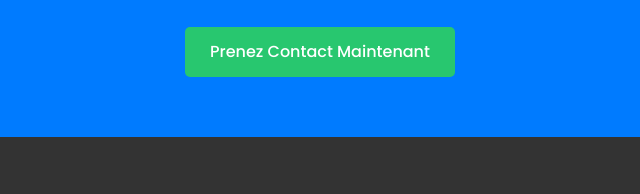
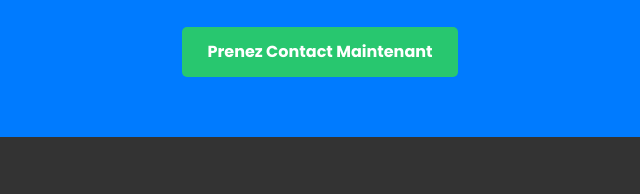
Before and after one commit to Xprriacst/polaris.ia, a plain HTML site: page index.html in a window 1280 px wide. Shown: the part 3861-4055 px from the top of the page, 320-960 px from the left. Drawn offline with nearby package versions, Linux system fonts and the light colour scheme; a small style sheet from the web is missing.

Commit message:
Update styles.css

```diff
--- a/css/styles.css
+++ b/css/styles.css
@@ -1,4 +1,4 @@
-/* === Styles généraux === */
+/* === Styles gÃ©nÃ©raux === */
 * {
   margin: 0;
   padding: 0;
@@ -17,7 +17,7 @@ body {
   margin: auto;
 }
 
-/* === En-tête === */
+/* === En-tÃªte === */
 header {
   background-color: #fff;
   padding: 20px 0;
@@ -78,6 +78,9 @@ nav {
 
 /* === Bouton === */
 .btn {
+  background-color: #007BFF;
+  font-weight: 600;
+  transition: background-color 0.3s, transform 0.3s, box-shadow 0.3s;
   display: inline-block;
   background-color: #28C76F;
   color: #fff;
@@ -89,11 +92,13 @@ nav {
 }
 
 .btn:hover {
+  background-color: #0056b3;
+  box-shadow: 0 4px 8px rgba(0, 0, 0, 0.1);
   background-color: #1eac5d;
   transform: translateY(-2px);
 }
 
-/* === Bannière principale === */
+/* === BanniÃ¨re principale === */
 .hero {
   display: flex;
   align-items: center;
@@ -141,7 +146,7 @@ nav {
   text-align: center;
 }
 
-/* === Section Comment Ça Marche === */
+/* === Section Comment Ã‡a Marche === */
 .features {
   padding: 80px 0;
 }
@@ -178,7 +183,7 @@ nav {
   color: #666;
 }
 
-/* === Section Bénéfices Clés === */
+/* === Section BÃ©nÃ©fices ClÃ©s === */
 .benefits {
   background-color: #f8f8f8;
   padding: 80px 0;
@@ -261,7 +266,7 @@ nav {
   color: #666;
 }
 
-/* === Témoignages === */
+/* === TÃ©moignages === */
 .testimonials {
   padding: 80px 0;
 }
@@ -310,11 +315,16 @@ nav {
 }
 
 .cta .btn {
+  background-color: #007BFF;
+  font-weight: 600;
+  transition: background-color 0.3s, transform 0.3s, box-shadow 0.3s;
   background-color: #28C76F;
   color: #fff;
 }
 
 .cta .btn:hover {
+  background-color: #0056b3;
+  box-shadow: 0 4px 8px rgba(0, 0, 0, 0.1);
   background-color: #1eac5d;
 }
 
```
